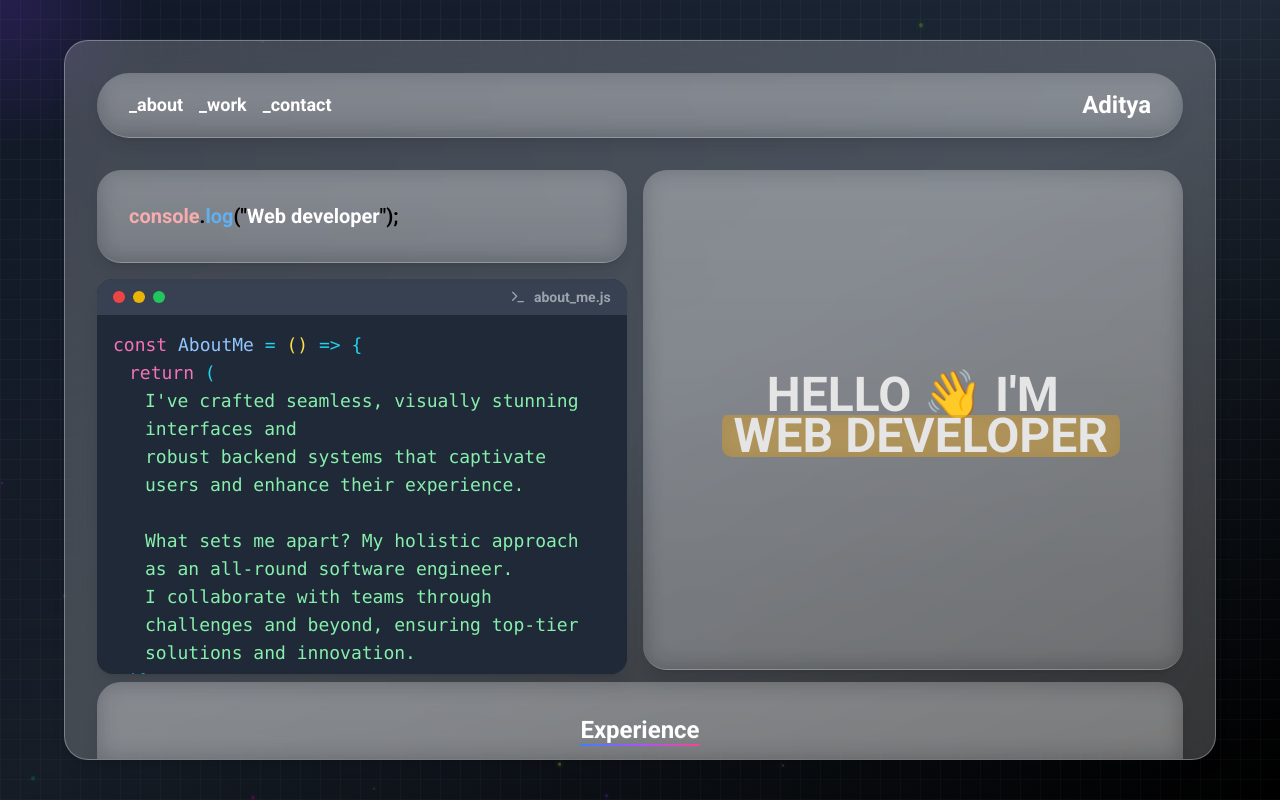
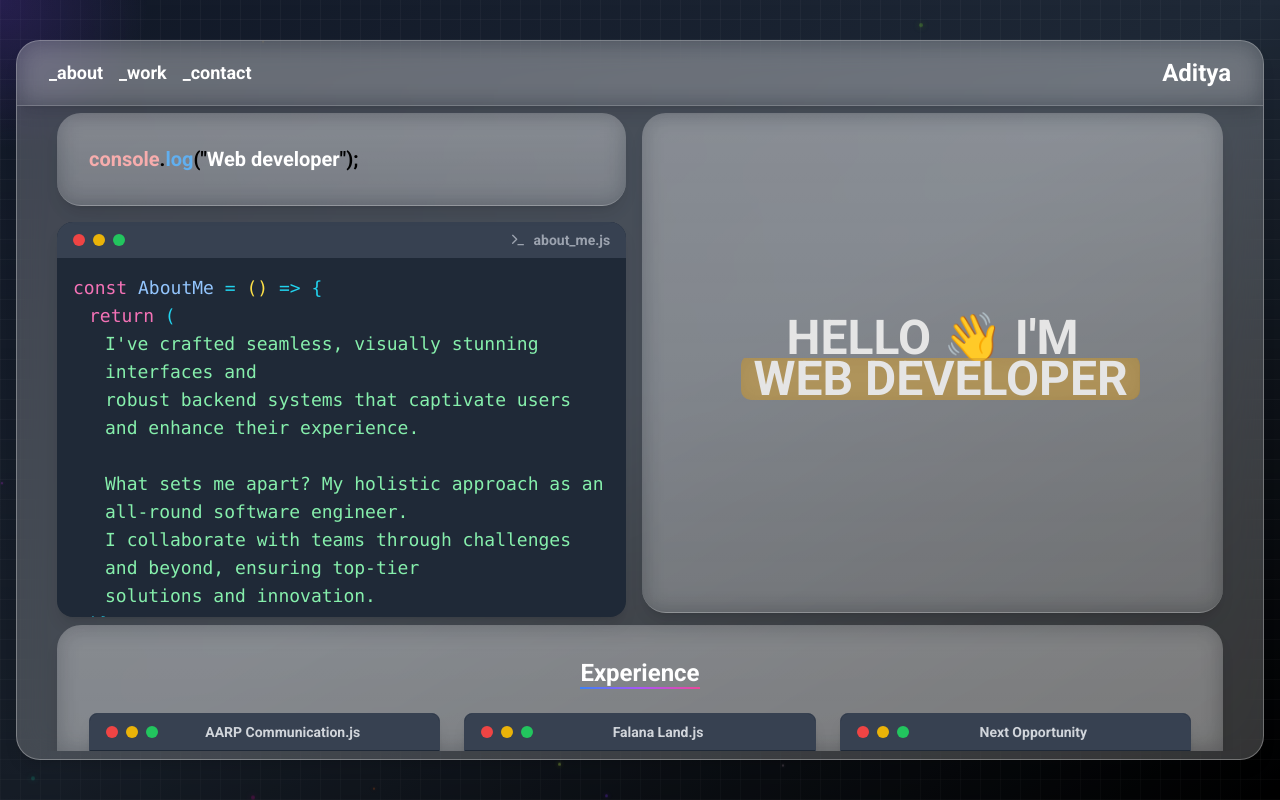
Before and after one commit to dryruffian/Aditya-Portfolio, a React (Vite) app: page / in a window 1280 px wide. Built offline with nearby package versions, Linux system fonts and the light colour scheme.

Commit message:
add: files

```diff
--- a/src/components/Experience.jsx
+++ b/src/components/Experience.jsx
@@ -6,10 +6,10 @@ const Experience = () => {
   const experiences = [
     {
       company: 'AARP Communication',
-      role: 'Data Science Intern',
-      duration: 'Jan 2023 - May 2023',
-      description: 'Developed multiple web scrapers using Scrapy, BeautifulSoup, and Selenium to automate lead generation and contact information extraction. This initiative resulted in a 1000% increase in lead generation efficiency.',
-      skills: ['Python', 'Beautiful Soup4', 'Selenium', 'Scrapy'],
+      role: 'Frontend intern',
+      duration: 'JNov 2023-April 2024 ',
+      description: 'Implemented complex react project	Created a node based planner added to the SMS(Subscriber management system)',
+      skills: ['React','Python', 'Beautiful Soup4', 'Selenium', 'Scrapy'],
       image: ""
     },
     {
--- a/src/components/Foreground.jsx
+++ b/src/components/Foreground.jsx
@@ -5,15 +5,22 @@ import Navbar from "./Navbar";
 import Projects from "./Projects";
 
 const Glasscard = () => {
-    return(<>
-    <div className="absolute inset-0 flex items-center justify-center">
-        <div className=" w-[90%] h-[90%]  p-8 overflow-y-scroll no-scrollbar rounded-3xl bg-white bg-opacity-20 backdrop-blur-lg shadow-lg border border-opacity-30 border-white">
-            <Navbar/>
-            <Hero/>
-            <Experience/>
-            <Projects/>
-            <IDEStyleContactCard/>
+    return (
+        <>
+            <div className="fixed inset-0 flex items-center justify-center p-4">
+                <div className="w-full max-w-7xl h-[90vh] rounded-3xl bg-white bg-opacity-20 backdrop-blur-lg shadow-lg border border-opacity-30 border-white overflow-hidden flex flex-col">
+                    <div className="sticky top-0 z-10">
+                        <Navbar />
+                    </div>
+                    <div className="flex-grow m-2 overflow-y-auto no-scrollbar p-8">
+                        <Hero id="about"/>
+                        <Experience id="work"/>
+                        <Projects />
+                        <IDEStyleContactCard id="work" />
+                    </div>
+                    <div className="sticky bottom-0 z-10">
 
+                    </div>
                 </div>
             </div>
             <style>{`
@@ -22,7 +29,8 @@ const Glasscard = () => {
                     100% { bottom: 100%; }
                 }
             `}</style>
-      </>)
+        </>
+    )
 };
 
 export default Glasscard;
--- a/src/components/Navbar.jsx
+++ b/src/components/Navbar.jsx
@@ -1,16 +1,15 @@
-//https://uiverse.io/Praashoo7/tame-sloth-39
 
 const Navbar = () => {
   return (
-    <nav className="rounded-full w-full bg-gradient-to-b from-white/20 to-white/10 backdrop-blur-md border-b border-white/20 shadow-lg relative">
-      <div className=" max-w-8xl mx-auto px-4 sm:px-6 lg:px-8">
-        <div className=" flex justify-between items-center h-16">
+    <nav className="fixed top-0 left-0 right-0 z-50 bg-gradient-to-bfrom-violet-200 to-pink-200 backdrop-blur-md border-b border-white/20 shadow-lg">
+      <div className="max-w-8xl mx-auto px-4 sm:px-6 lg:px-8">
+        <div className="flex justify-between items-center h-16">
           <div className="flex space-x-4">
             <NavItem text="_about" />
             <NavItem text="_work" />
             <NavItem text="_contact" />
           </div>
-          <div className="text-white text-2xl font-semibold ">
+          <div className="text-white text-2xl font-semibold">
             Aditya
           </div>
         </div>
@@ -20,8 +19,7 @@ const Navbar = () => {
 };
 
 const NavItem = ({ text }) => {
-
-  return(
+  return (
     <a
       href={`#${text.toLowerCase().replace('_', '')}`}
       className="text-white text-lg hover:text-indigo-300 transition-colors duration-200 ease-in-out relative group"
@@ -29,6 +27,7 @@ const NavItem = ({ text }) => {
       {text}
       <span className="absolute inset-x-0 bottom-0 h-0.5 bg-indigo-500 transform scale-x-0 group-hover:scale-x-100 transition-transform duration-200 ease-in-out"></span>
     </a>
-)};
+  );
+};
 
 export default Navbar;
```
Lines whose indentation alone changed are shown as unchanged.
